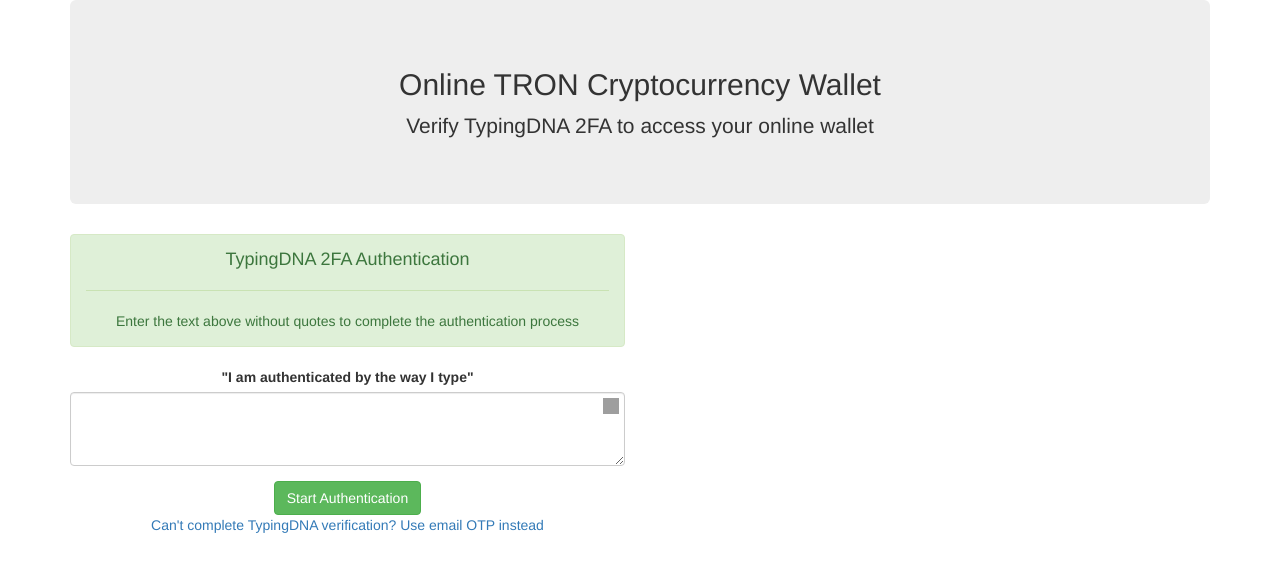
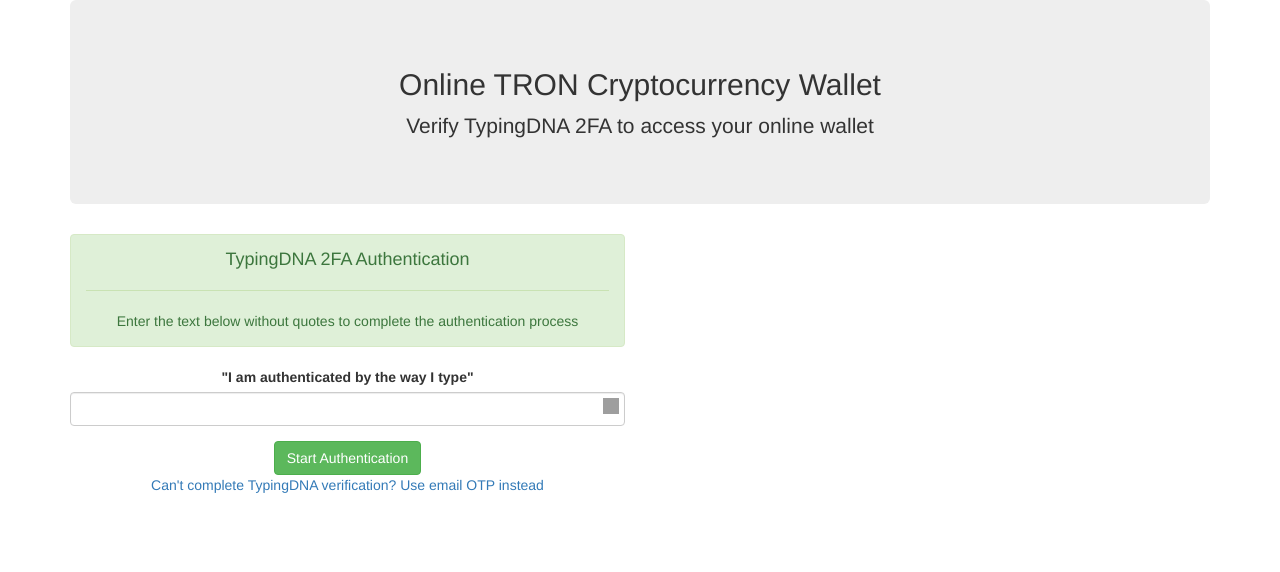
Before and after one commit to LordGhostX/typingdna-trx-wallet, a Flask app: page /auth/typingdna/verify/ in a window 1280 px wide. Shown: the top 572 px of the page. Run offline with Flask 2, Linux system fonts and the light colour scheme; the visitor is signed in with stand-in values (Sample User, id 1); some libraries are stand-ins or nearby versions; grey boxes are pictures that could not be loaded.

Commit message:
removed multiline auth boxes

```diff
--- a/with-typingdna/templates/dashboard.html
+++ b/with-typingdna/templates/dashboard.html
@@ -75,7 +75,7 @@
             <div class="form-group">
               <label>Enter the text <strong>I am authenticated by the way I type</strong> to complete the authentication process</label>
               <input type="hidden" id="tp" name="tp">
-              <textarea class="form-control disable-autocomplete" id="auth-text" rows="3"></textarea>
+              <input type="text" class="form-control disable-autocomplete" id="auth-text">
             </div>
             <button type="button" class="btn btn-success" onclick="startAuthentication()">Make Withdrawal</button>
           </form>
--- a/with-typingdna/templates/typingdna-enroll.html
+++ b/with-typingdna/templates/typingdna-enroll.html
@@ -30,7 +30,7 @@
       <form method="POST">
         <div class="form-group">
           <label><strong>"I am authenticated by the way I type"</strong></label>
-          <textarea class="form-control disable-autocomplete" id="auth-text" rows="3"></textarea>
+          <input type="text" class="form-control disable-autocomplete" id="auth-text">
         </div>
         <div class="text-center">
           <input type="hidden" id="tp" name="tp">
--- a/with-typingdna/templates/typingdna-verify.html
+++ b/with-typingdna/templates/typingdna-verify.html
@@ -13,7 +13,7 @@
       <div class="alert alert-success" role="alert">
         <h4 class="alert-heading">TypingDNA 2FA Authentication</h4>
         <hr>
-        <p class="mb-0">Enter the text above without quotes to complete the authentication process</p>
+        <p class="mb-0">Enter the text below without quotes to complete the authentication process</p>
       </div>
       {% with messages = get_flashed_messages(with_categories=true) %}
       {% if messages %}
@@ -30,7 +30,7 @@
       <form method="POST">
         <div class="form-group">
           <label><strong>"I am authenticated by the way I type"</strong></label>
-          <textarea class="form-control disable-autocomplete" id="auth-text" rows="3"></textarea>
+          <input type="text" class="form-control disable-autocomplete" id="auth-text">
         </div>
         <div class="text-center">
           <input type="hidden" id="tp" name="tp">
```
